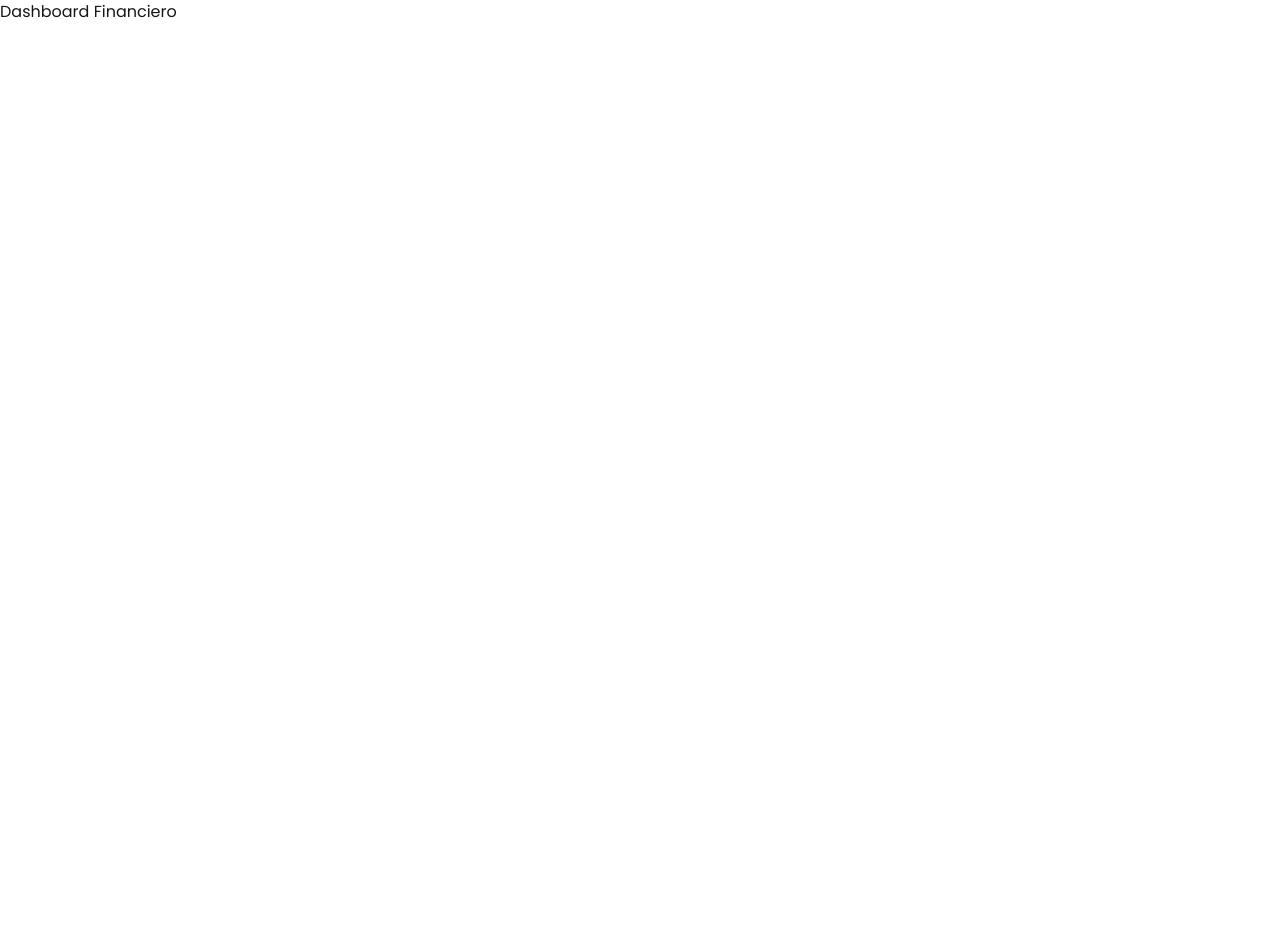
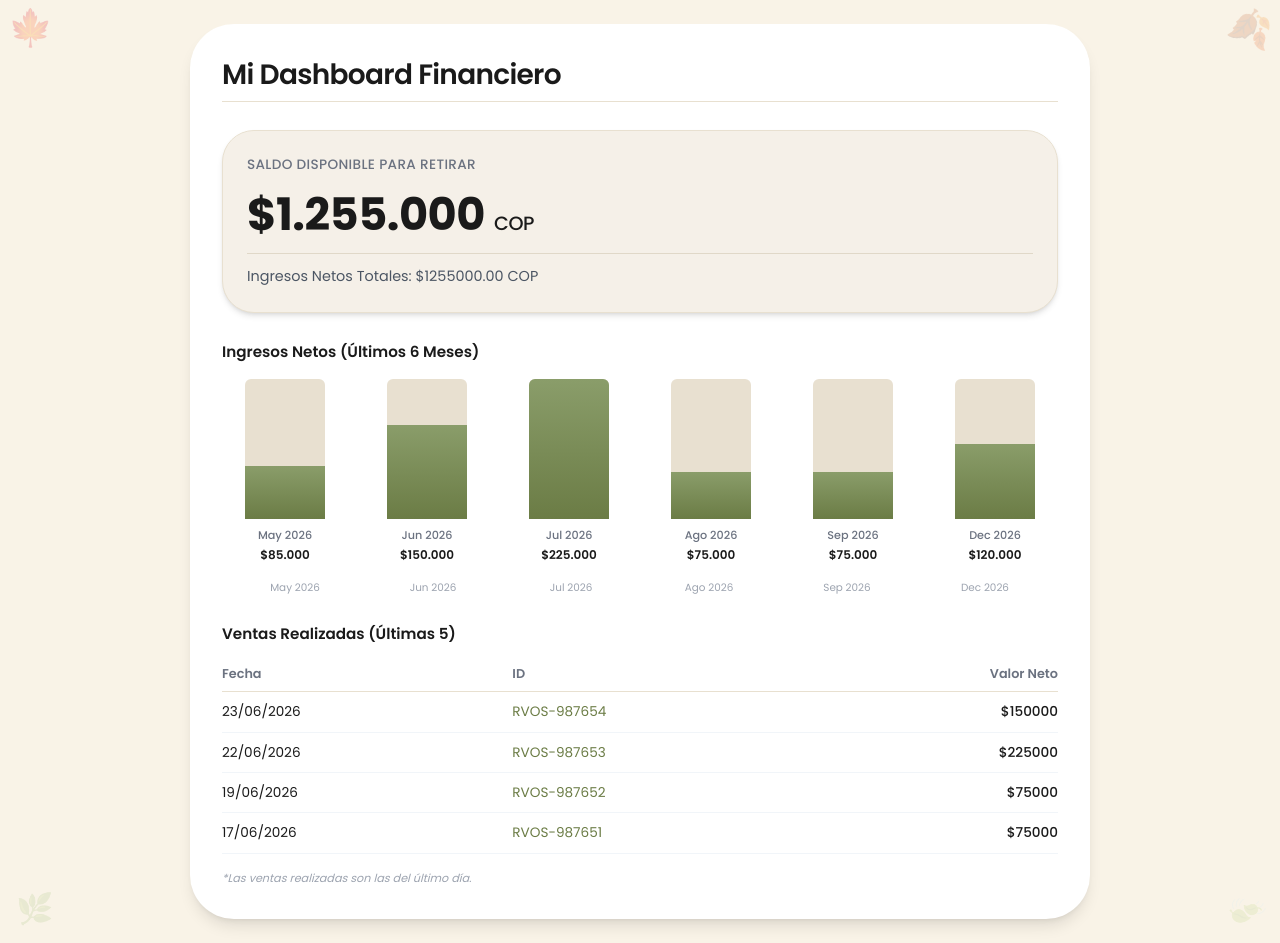
Before and after one commit to FelipeVillota10/raiz-viva-os, a Next.js app in the folder apps/frontend/: page /productor/dashboard in a window 1280 px wide. Before the commit the page ends 800 px from the top, so only its background shows below. Built offline with nearby package versions, Linux system fonts and the light colour scheme.

Commit message:
página dashboard financiero

```diff
--- a/apps/frontend/app/productor/dashboard/page.tsx
+++ b/apps/frontend/app/productor/dashboard/page.tsx
@@ -1,3 +1,185 @@
-export default function DashboardFinancieroPage() {
-  return <div>Dashboard Financiero</div>
+//export default function DashboardFinancieroPage() {
+//  return <div>Dashboard Financiero</div>
+//}
+
+//http://localhost:3000/productor/dashboard
+'use client';
+
+import { useState, useEffect } from 'react';
+
+interface DashboardData {
+  saldoDisponible: number;
+  ingresosNetosTotales: number;
+  ingresosPorMes: {
+    mes: string;
+    valor: number;
+  }[];
+  ventasRecientes: {
+    fecha: string;
+    id: string;
+    valorneto: number;
+  }[];
 }
+
+//datos mock
+const MOCK_DASHBOARD_DATA: DashboardData = {
+  saldoDisponible: 1255000.00,
+  ingresosNetosTotales: 1255000.00,
+  ingresosPorMes: [
+    { mes: 'May 2026', valor: 85000 },
+    { mes: 'Jun 2026', valor: 150000 },
+    { mes: 'Jul 2026', valor: 225000 },
+    { mes: 'Ago 2026', valor: 75000 },
+    { mes: 'Sep 2026', valor: 75000 },
+    { mes: 'Dec 2026', valor: 120000 },
+  ],
+  ventasRecientes: [
+    { fecha: '23/06/2026', id: 'RVOS-987654', valorneto: 150000 },
+    { fecha: '22/06/2026', id: 'RVOS-987653', valorneto: 225000 },
+    { fecha: '19/06/2026', id: 'RVOS-987652', valorneto: 75000 },
+    { fecha: '17/06/2026', id: 'RVOS-987651', valorneto: 75000 },
+  ],
+};
+
+//grafica de barras
+function BarraMes({ mes, valor, maxValor }: { mes: string; valor: number; maxValor: number }) {
+  const barHeight = (valor / maxValor) * 140;
+  return (
+    <div className="flex-1 flex flex-col items-center min-w-[50px] sm:min-w-[70px]">
+      <div className="w-full max-w-[60px] sm:max-w-[80px] bg-[#e8e0d0] rounded-t-md h-[140px] relative overflow-hidden mx-auto">
+        <div
+          className="absolute bottom-0 left-0 w-full bg-gradient-to-t from-[#6b7c45] to-[#8a9d6a] transition-all duration-500 ease-out"
+          style={{ height: `${barHeight}px`, minHeight: barHeight > 0 ? '4px' : '0px' }}
+        />
+      </div>
+      <div className="text-[0.65rem] sm:text-[0.7rem] font-medium text-[#6b7280] mt-2 text-center whitespace-nowrap">
+        {mes}
+      </div>
+      <div className="text-[0.7rem] sm:text-[0.75rem] font-semibold text-[#1a1a1a] mt-0.5">
+        ${valor.toLocaleString('es-CO')}
+      </div>
+    </div>
+  );
+}
+
+export default function DashboardFinanciero() {
+  const [dashboardData, setDashboardData] = useState<DashboardData | null>(null);
+  const [loading, setLoading] = useState(true);
+  useEffect(() => {
+    const fetchDashboardData = async () => {
+      try {
+        await new Promise((resolve) => setTimeout(resolve, 300));
+        // aqui iria la llamada real al back
+        const data = MOCK_DASHBOARD_DATA;
+        setDashboardData(data);
+      } catch (error) {
+        console.error('Error al cargar datos del dashboard:', error);
+        setDashboardData(MOCK_DASHBOARD_DATA);
+      } finally {
+        setLoading(false);
+      }
+    };
+
+    fetchDashboardData();
+  }, []);
+
+  if (loading || !dashboardData) {
+    return (
+      <div className="min-h-screen bg-[#f9f3e7] flex items-center justify-center p-4">
+        <div className="text-center">
+          <div className="w-10 h-10 sm:w-12 sm:h-12 border-4 border-[#6b7c45] border-t-transparent rounded-full animate-spin mx-auto mb-4" />
+          <p className="text-sm sm:text-base text-[#6b7280]">Cargando información financiera...</p>
+        </div>
+      </div>
+    );
+  }
+
+  const { saldoDisponible, ingresosNetosTotales, ingresosPorMes, ventasRecientes } = dashboardData;
+  const maxValor = Math.max(...ingresosPorMes.map((item) => item.valor), 1);
+
+  return (
+    <div className="min-h-screen bg-[#f9f3e7] flex justify-center items-start p-3 sm:p-4 md:p-6 relative">
+      <span className="absolute top-2 left-2 text-4xl opacity-20 pointer-events-none select-none">🍁</span>
+      <span className="absolute top-2 right-2 text-4xl opacity-20 pointer-events-none select-none rotate-12">🍂</span>
+      <span className="absolute bottom-4 left-4 text-3xl opacity-10 pointer-events-none select-none">🌿</span>
+      <span className="absolute bottom-4 right-4 text-3xl opacity-10 pointer-events-none select-none rotate-45">🍃</span>
+
+      {/* Tarjeta principal */}
+      <div className="w-full max-w-[480px] sm:max-w-[640px] md:max-w-[768px] lg:max-w-[900px] mx-auto bg-white rounded-3xl sm:rounded-[44px] shadow-lg overflow-hidden p-4 sm:p-6 md:p-8">
+
+        {/* Header */}
+        <div className="flex justify-between items-center flex-wrap gap-3 mb-6 sm:mb-7 pb-2 border-b border-[#e8e0d0]">
+          <h1 className="text-xl sm:text-2xl md:text-[1.75rem] font-semibold tracking-tight text-[#1a1a1a]">
+            Mi Dashboard Financiero
+          </h1>
+        </div>
+
+        {/* Sección Saldo Disponible */}
+        <div className="bg-[#f5f0e8] rounded-2xl sm:rounded-[32px] p-4 sm:p-5 md:p-6 mb-6 sm:mb-7 shadow-md border border-[#e8e0d0]">
+          <div className="text-[0.75rem] sm:text-[0.85rem] font-medium uppercase tracking-wide text-[#6b7280] mb-2 sm:mb-3">
+            Saldo Disponible para Retirar
+          </div>
+          <div className="text-2xl sm:text-3xl md:text-[2.8rem] font-bold tracking-[-0.5px] mb-2 sm:mb-3 text-[#1a1a1a]">
+            ${saldoDisponible.toLocaleString('es-CO')} <span className="text-base sm:text-lg md:text-[1.2rem] font-medium">COP</span>
+          </div>
+          <div className="text-[0.8rem] sm:text-[0.9rem] pt-2 sm:pt-3 border-t border-[#e0d8c8] text-[#4b5563]">
+            Ingresos Netos Totales: ${ingresosNetosTotales.toFixed(2)} COP
+          </div>
+        </div>
+
+        {/* Gráfico de barras */}
+        <div className="mb-6 sm:mb-7">
+          <h2 className="text-sm sm:text-[0.95rem] font-semibold text-[#1a1a1a] mb-3 sm:mb-4">
+            Ingresos Netos (Últimos 6 Meses)
+          </h2>
+
+          <div className="flex flex-wrap justify-center sm:flex-nowrap items-end gap-2 sm:gap-3 md:gap-4">
+            {ingresosPorMes.map((item, idx) => (
+              <BarraMes key={idx} mes={item.mes} valor={item.valor} maxValor={maxValor} />
+            ))}
+          </div>
+
+          {/* Etiquetas auxiliares */}
+          <div className="hidden sm:flex justify-between text-[0.65rem] text-[#9ca3af] mt-4 px-1">
+            {ingresosPorMes.map((item, idx) => (
+              <span key={idx} className="flex-1 text-center font-mono text-[0.6rem] sm:text-[0.65rem]">
+                {item.mes}
+              </span>
+            ))}
+          </div>
+        </div>
+
+        {/* Tabla de Ventas Realizadas */}
+        <div>
+          <h2 className="text-sm sm:text-[0.95rem] font-semibold text-[#1a1a1a] mb-3">
+            Ventas Realizadas (Últimas 5)
+          </h2>
+
+          <div className="overflow-x-auto -mx-4 sm:mx-0 px-4 sm:px-0">
+            <table className="w-full text-xs sm:text-sm border-collapse min-w-[300px]">
+              <thead>
+                <tr className="border-b border-[#e8e0d0] text-left">
+                  <th className="py-2 pr-3 sm:pr-4 font-semibold text-[#6b7280] text-[0.7rem] sm:text-[0.8rem]">Fecha</th>
+                  <th className="py-2 pr-3 sm:pr-4 font-semibold text-[#6b7280] text-[0.7rem] sm:text-[0.8rem]">ID</th>
+                  <th className="py-2 font-semibold text-[#6b7280] text-[0.7rem] sm:text-[0.8rem] text-right">Valor Neto</th>
+                </tr>
+              </thead>
+              <tbody>
+                {ventasRecientes.map((venta, idx) => (
+                  <tr key={idx} className="border-b border-[#f1f5f9] hover:bg-[#faf8f3] transition">
+                    <td className="py-2 sm:py-2.5 pr-3 sm:pr-4 text-[0.75rem] sm:text-[0.85rem] text-[#1a1a1a]">{venta.fecha}</td>
+                    <td className="py-2 sm:py-2.5 pr-3 sm:pr-4 text-[0.7rem] sm:text-[0.85rem] font-mono text-[#6b7c45]">{venta.id}</td>
+                    <td className="py-2 sm:py-2.5 text-right font-medium text-[0.75rem] sm:text-[0.85rem] text-[#1a1a1a]">${venta.valorneto}</td>
+                  </tr>
+                ))}
+              </tbody>
+            </table>
+          </div>
+          <p className="text-[0.65rem] sm:text-[0.7rem] text-[#9ca3af] mt-3 sm:mt-4 italic">
+            *Las ventas realizadas son las del último día.
+          </p>
+        </div>
+      </div>
+    </div>
+  );
+}
```
Also changed, not shown: 1 other file (tests, documents, lock files or other folders).
